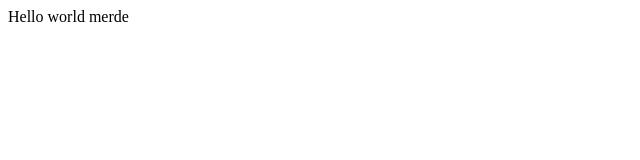
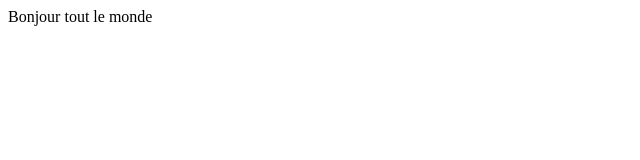
Before and after one commit to TheMarshall77/dossier_essai, a plain HTML site: page index.html in a window 1280 px wide. Shown: the full height of the page, 0-640 px from the left. Drawn offline with Linux system fonts and the light colour scheme.

Commit message:
Sauvegarde

```diff
--- a/index.html
+++ b/index.html
@@ -6,6 +6,6 @@
     <title>Document</title>
 </head>
 <body>
-    Hello world merde
+    Bonjour tout le monde
 </body>
 </html>
```
